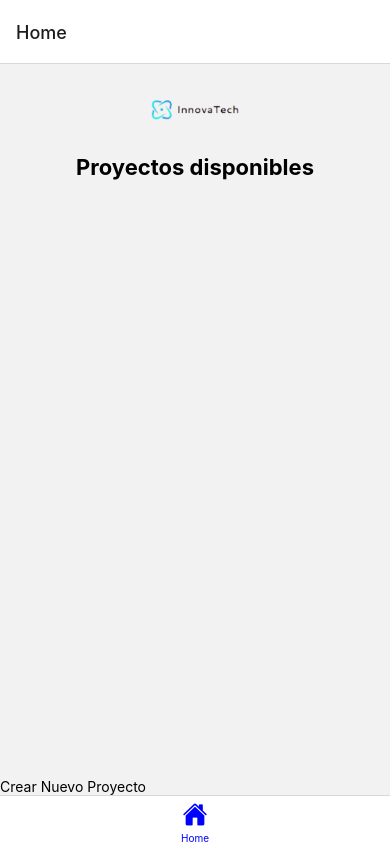
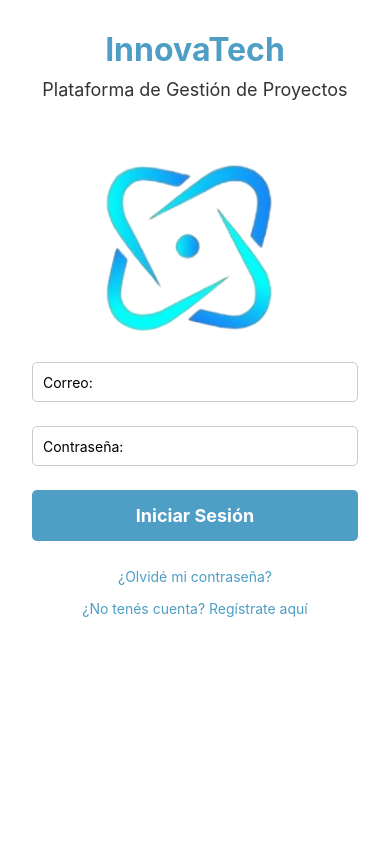
Before and after one commit to unpluggedREVAN/AP-Innovatech, a React Native app in the folder android_proj/innovatech2/: screen /Home in a window 390 px wide. Built offline with nearby package versions, Linux system fonts and the light colour scheme.

Commit message:
fix: expo warnings fixed

```diff
--- a/android_proj/innovatech2/App.js
+++ b/android_proj/innovatech2/App.js
@@ -20,27 +20,24 @@
       screenOptions={({ route }) => ({
         tabBarIcon: ({ focused, color, size }) => {
           let iconName;
-
-          // Ajusta esto para que coincida con los nombres de tus rutas y los iconos que desees
           if (route.name === 'Home') {
             iconName = focused ? 'home' : 'home-outline';
           }
-          // Agrega más condiciones aquí para otros iconos de pestañas
-
-          // Asegúrate de que Ionicons esté instalado: npm install react-native-vector-icons
+          // Agrega aquí otros casos para diferentes pantallas si tienes más tabs
+          // ...
           return <Ionicons name={iconName} size={size} color={color} />;
         },
+        tabBarActiveTintColor: 'blue',
+        tabBarInactiveTintColor: 'gray',
+        tabBarStyle: [{ display: 'flex' }, null],
       })}
-      tabBarOptions={{
-        activeTintColor: 'blue', // Colores y estilos para la pestaña activa
-        inactiveTintColor: 'gray', // Colores y estilos para las pestañas inactivas
-      }}
     >
       <Tab.Screen name="Home" component={HomeScreen} />
-      {/* Agrega aquí más Tab.Screens para otras pantallas */}
+      {/* ... otras tabs para las pantallas principales */}
     </Tab.Navigator>
   );
 }
+
 
 export default function App() {
   return (
@@ -59,7 +56,7 @@
         {/* Una vez que el usuario inicia sesión, se navegará a esta pantalla,
             que es el BottomTabNavigator */}
         <Stack.Screen
-          name="Home"
+          name="Main"
           component={MainTabNavigator}
           options={{ headerShown: false }} // Puedes decidir mostrar el header o no
         />
--- a/android_proj/innovatech2/Login.js
+++ b/android_proj/innovatech2/Login.js
@@ -15,7 +15,7 @@
     // Validamos que el usuario y contraseña sean 'admin'
     if (email === 'admin' && password === 'admin') {
         // Si las credenciales son correctas, navegar a la pantalla Home
-        navigation.navigate('Home');
+        navigation.navigate('Main');
       } else {
         // Si no, puedes mostrar un mensaje de error
         alert('Usuario o contraseña incorrectos');
```
